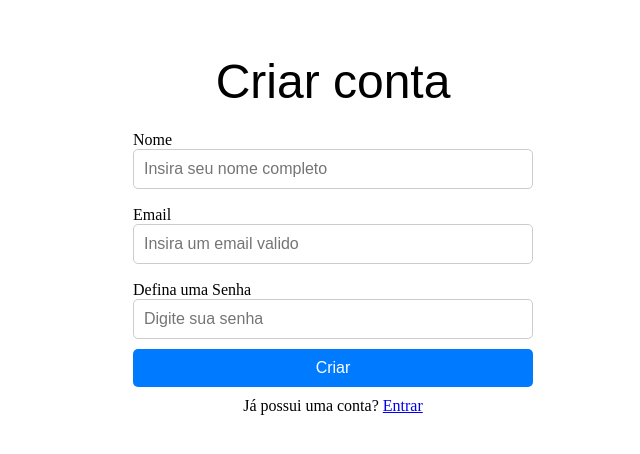
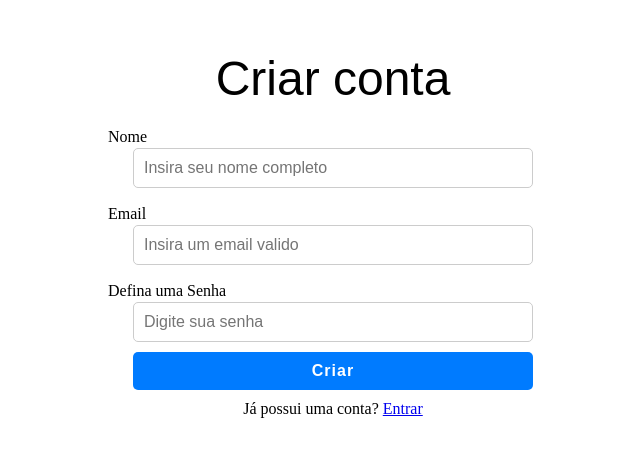
Before and after one commit to kikeeufalo/AutenticacaoComJWT, a plain HTML site: page index.html in a window 1280 px wide. Shown: the part 168-622 px from the top of the page, without its empty margins (307-947 px from the left). Drawn offline with Linux system fonts and the light colour scheme.

Commit message:
Update styles-pagCriar.css

```diff
--- a/CSS/styles-pagCriar.css
+++ b/CSS/styles-pagCriar.css
@@ -35,8 +35,7 @@
 label {
     width: 100%;
     text-align: start;
-    padding-left: 40px;
-    margin-top: 7px;
+    margin: 7px 0 2px 30px;
 }
 
 .container-inputs input {
@@ -51,6 +50,8 @@
 
 .input-submit input {
     background-color: #007bff;
+    font-weight: 600;
+    letter-spacing: 1px;
     color: white;
     border: none;
     cursor: pointer;
```
